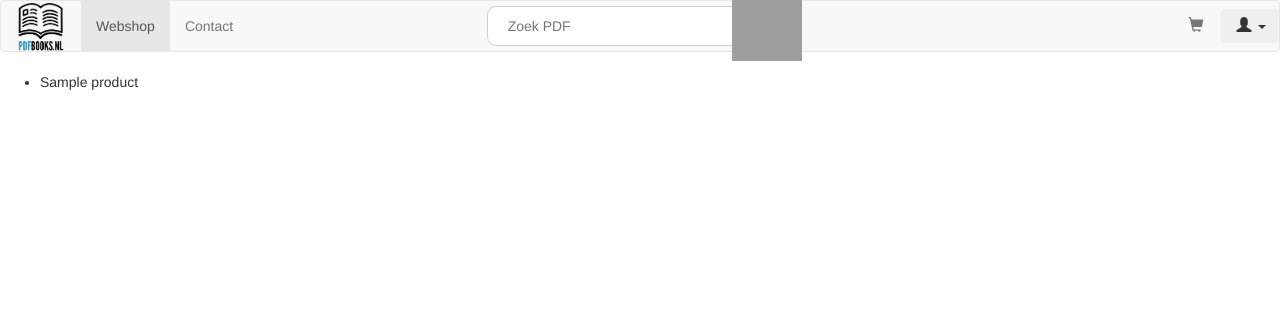
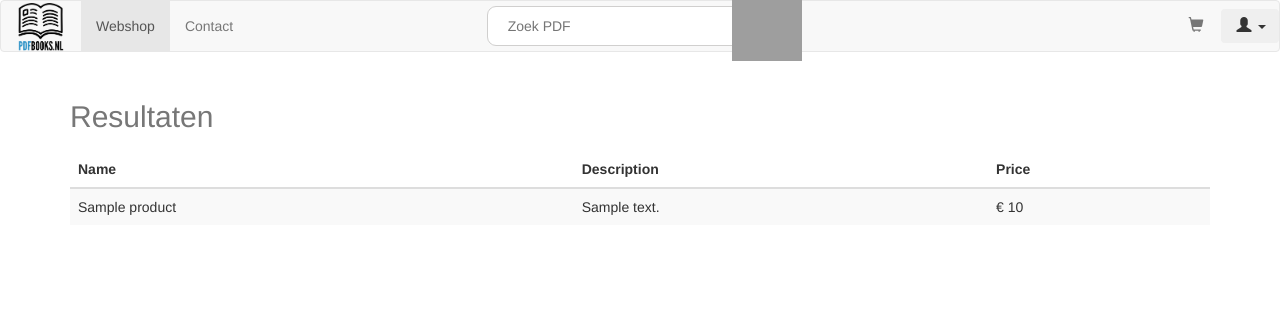
Before and after one commit to timostrating/pdfbooks, a PHP site: page /search.php in a window 1280 px wide. Shown: the top 312 px of the page. Run offline with PHP 8.4, Linux system fonts and the light colour scheme; tables that the repository leaves empty or names only in its code hold one stand-in row (values such as "Sample post"); data that the repository does not hold is empty; some libraries are stand-ins or nearby versions; grey boxes are pictures that could not be loaded.

Commit message:
search aangepast

```diff
--- a/search.php
+++ b/search.php
@@ -1,5 +1,6 @@
 <?php
     include('header.php');
+
     $servername = "localhost";
     $username = "root";
     $password = "";
@@ -22,27 +23,38 @@
 
 
     if(isset($_POST['search'])){
-        $search_value = $_POST['search'];
+        $search_value = strtolower($_POST['search']);
      }
-    $query = "SELECT * FROM products WHERE name LIKE \"%$search_value%\" OR description LIKE \"%$search_value%\";";
+    $query = "SELECT * FROM products WHERE lower(name) LIKE \"%$search_value%\" OR description LIKE \"%$search_value%\";";
     $result = mysqli_query($db, $query);
-
-    if (!$result) {
-        die("No products found.");
+?>
+<div class="container">
+<table class="table table-striped table-hover ">
+    <caption class="title"><h2>Resultaten</h2></caption>
+    <thead>
+    <tr>
+        <th>Name</th>
+        <th>Description</th>
+        <th>Price</th>
+    </tr>
+    </thead>
+    <tbody>
+    <?php
+    while($row = mysqli_fetch_assoc($result)) {
+        echo '<tr>
+					<td>'.$row['name'].'</td>
+					<td>'.$row['description'].'</td>
+					<td>'."&euro; ".$row['price'].'</td>
+				</tr>';
     }
     ?>
+    </tbody>
+</table>
+    <?php
 
-    <ul>
-        <?php
-            while($row = mysqli_fetch_assoc($result)) {
-                if(isset($row["description"])) {
-                    $row["description"] = $row["name"];
-                }
-        ?>
-                <li><?php echo $row["name"]; ?></li>
-
-        <?php
+    if($result->num_rows === 0) {
+        echo "No products found.";
     }
 
     ?>
-    </ul>
+</div>
```
Lines whose indentation alone changed are shown as unchanged.
